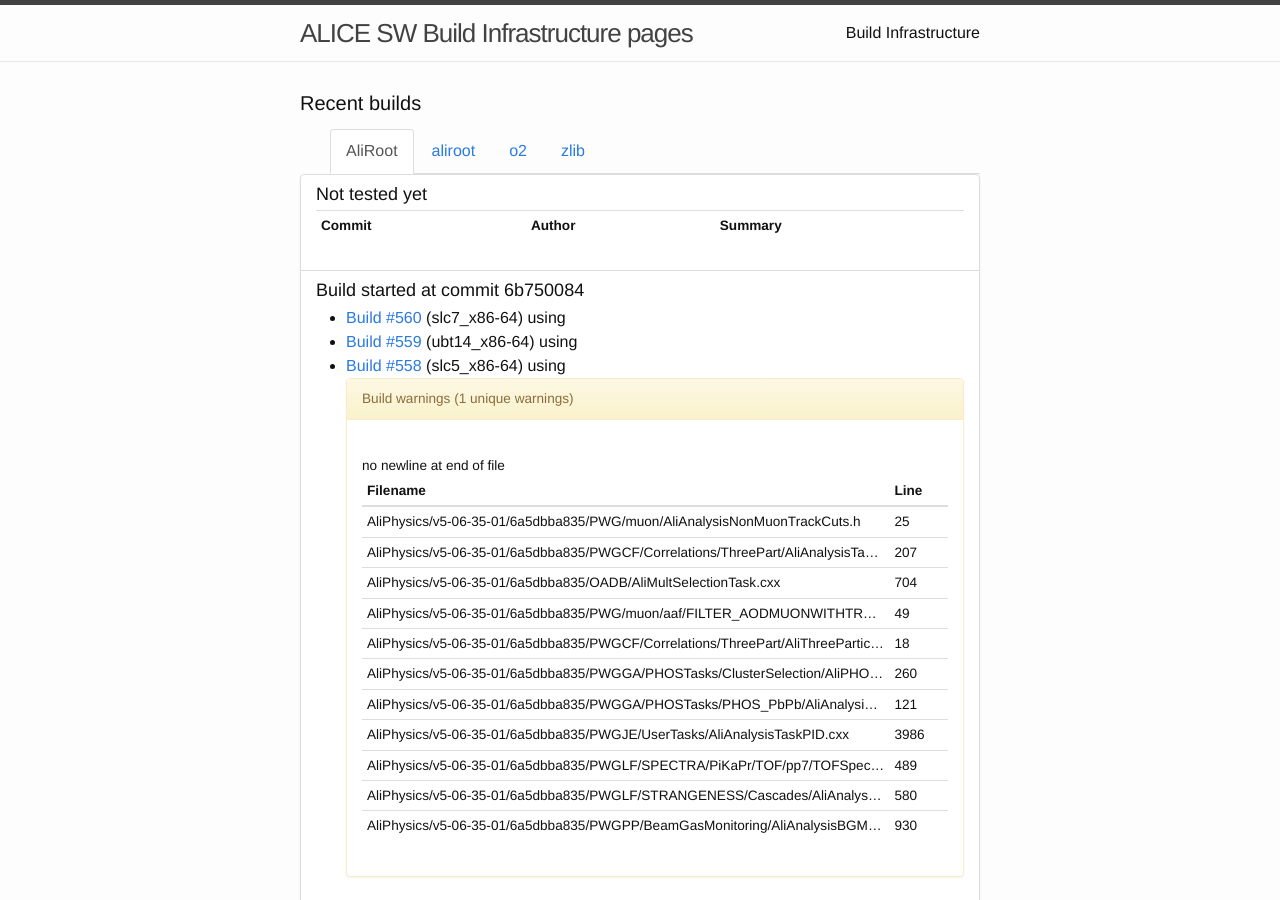
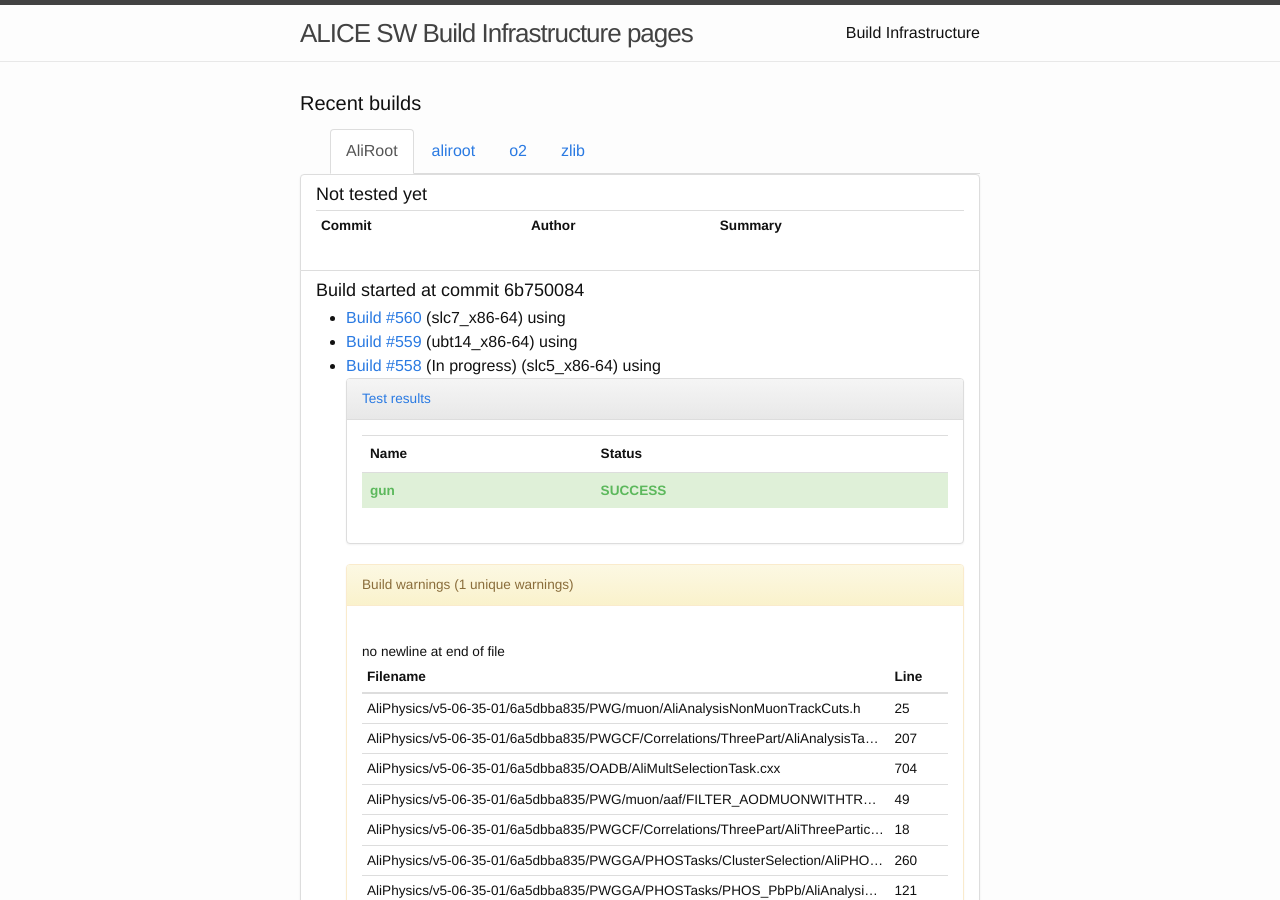
Before and after one commit to alisw/alisw.github.io, a Jekyll site: the page built from index.html, in a window 1280 px wide and 900 px high. Built offline with Jekyll 4.4.1, drawn with Linux system fonts in a browser that asks for light colours; nearby versions of some CDN libraries.

Commit message:
Updated results.

```diff
--- a/_data/status.json
+++ b/_data/status.json
@@ -182,6 +182,13 @@
             "key" : "success"
           } ]
         }
+      }, {
+        "key" : "558",
+        "status" : {
+          "buckets" : [ {
+            "key" : "success"
+          } ]
+        }
       } ]
     }
   }
--- a/_data/tests_status.json
+++ b/_data/tests_status.json
@@ -85,6 +85,18 @@
             }
           } ]
         }
+      }, {
+        "key" : "558",
+        "by_name" : {
+          "buckets" : [ {
+            "key" : "gun",
+            "status" : {
+              "buckets" : [ {
+                "key" : "SUCCESS"
+              } ]
+            }
+          } ]
+        }
       } ]
     }
   }
```
Also changed, not shown: _data/build.json.
